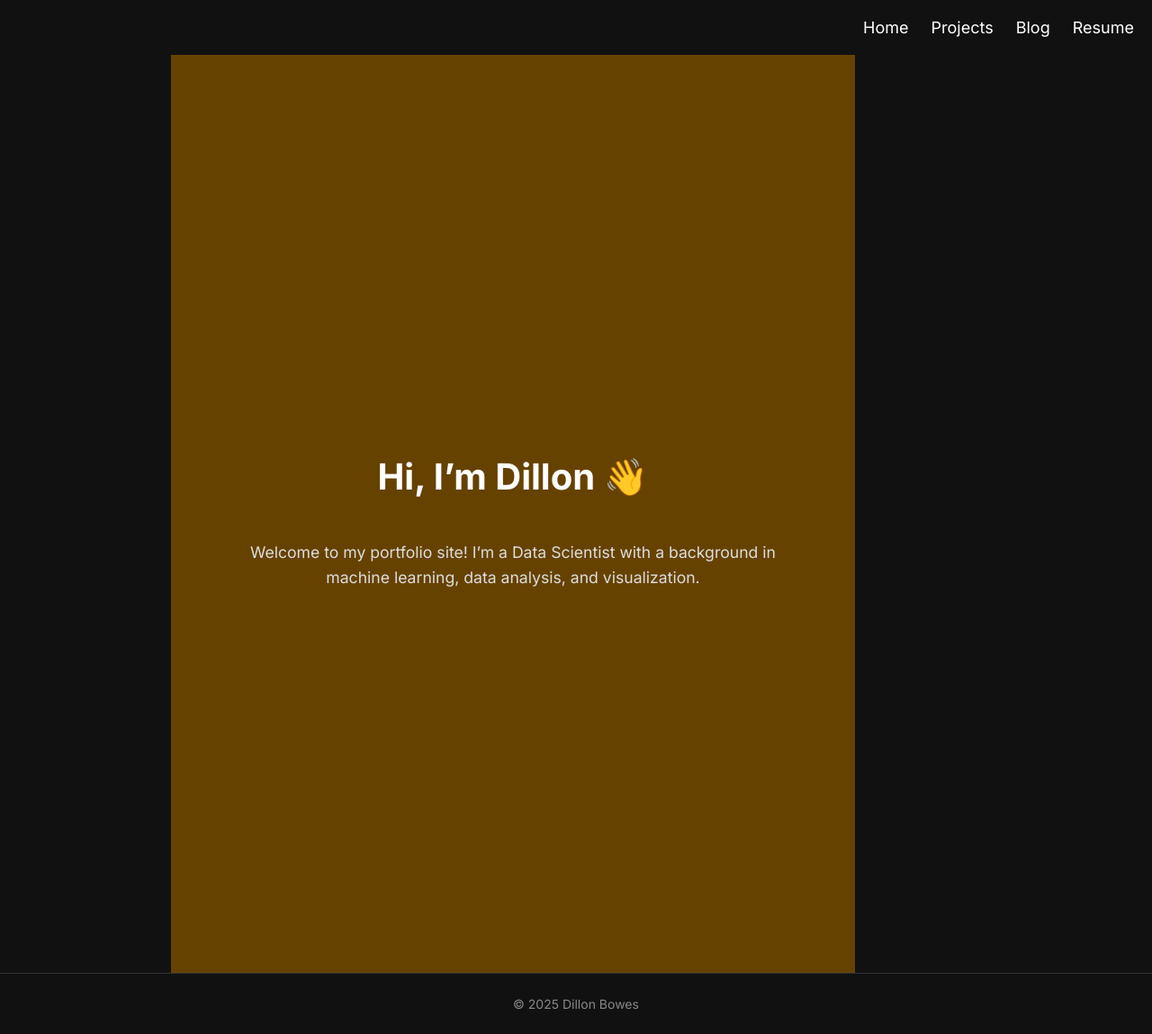
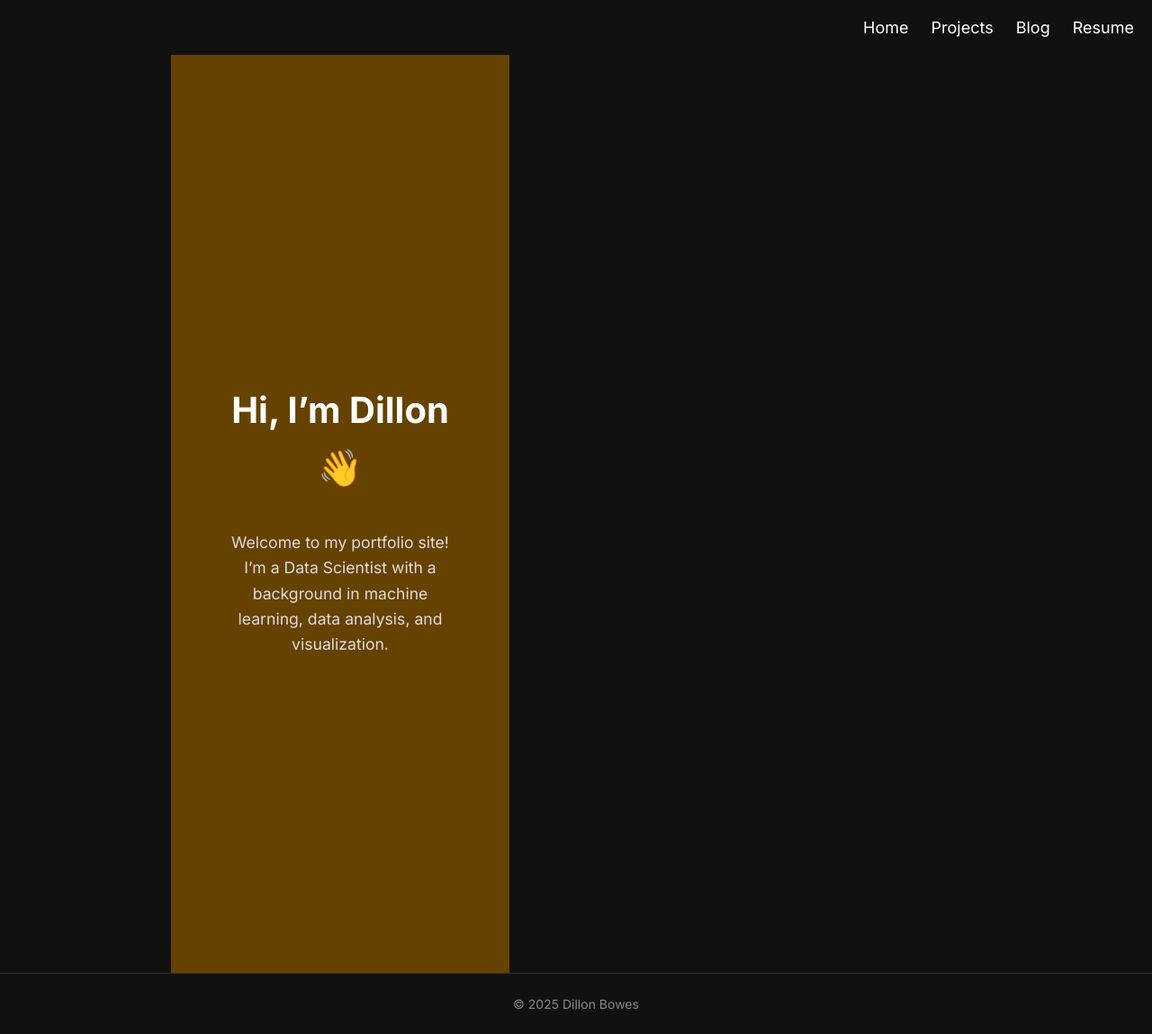
Before and after one commit to DillonBowes/dillonbowes.github.io, a Jekyll site: the page built from index.md, in a window 1280 px wide. Shown: the whole page at 90% size. Built offline with Jekyll 4.4.1, drawn with Linux system fonts in a browser that asks for light colours.

```diff
--- a/assets/css/style.css
+++ b/assets/css/style.css
@@ -142,7 +142,7 @@
 
 /* Home page overlay */
 .home-overlay {
-    width: 50vw;
+    width: 20vw;
     background: linear-gradient(rgba(0,0,0,0.6), rgba(0,0,0,0.6)), url('/assets/images/home_collage.png') center/cover no-repeat;
     min-height: 100vh; /* full viewport height */
     display: flex;
@@ -158,7 +158,7 @@
 /* Resume page overlay */
 .resume-overlay {
     background: linear-gradient(rgba(0,0,0,0.5), rgba(0,0,0,0.5)), url('/assets/images/resume-bg.png') center/cover no-repeat;
-    width: 50vw;
+    width: 20vw;
     min-height: 100vh; /* full viewport height */
     display: flex;
     flex-direction: column;
```
